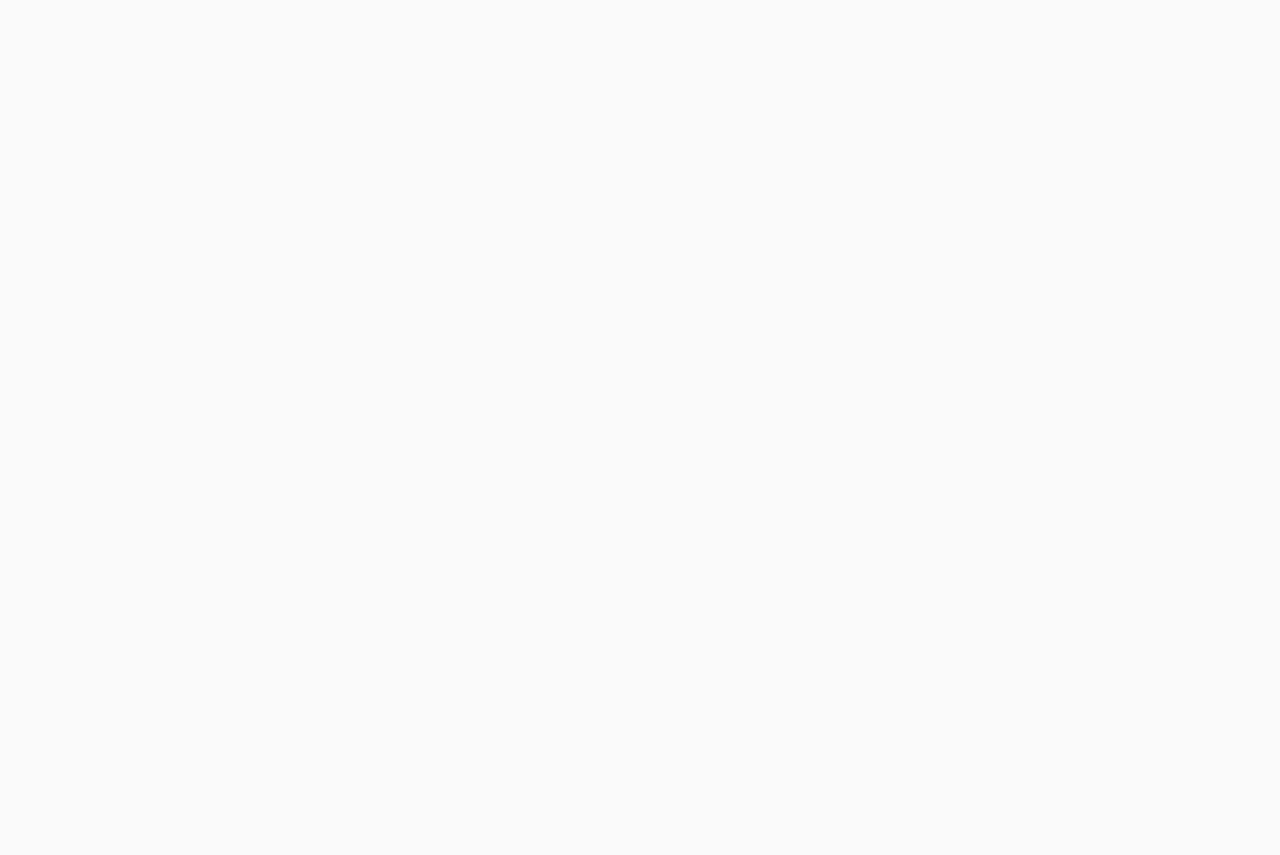
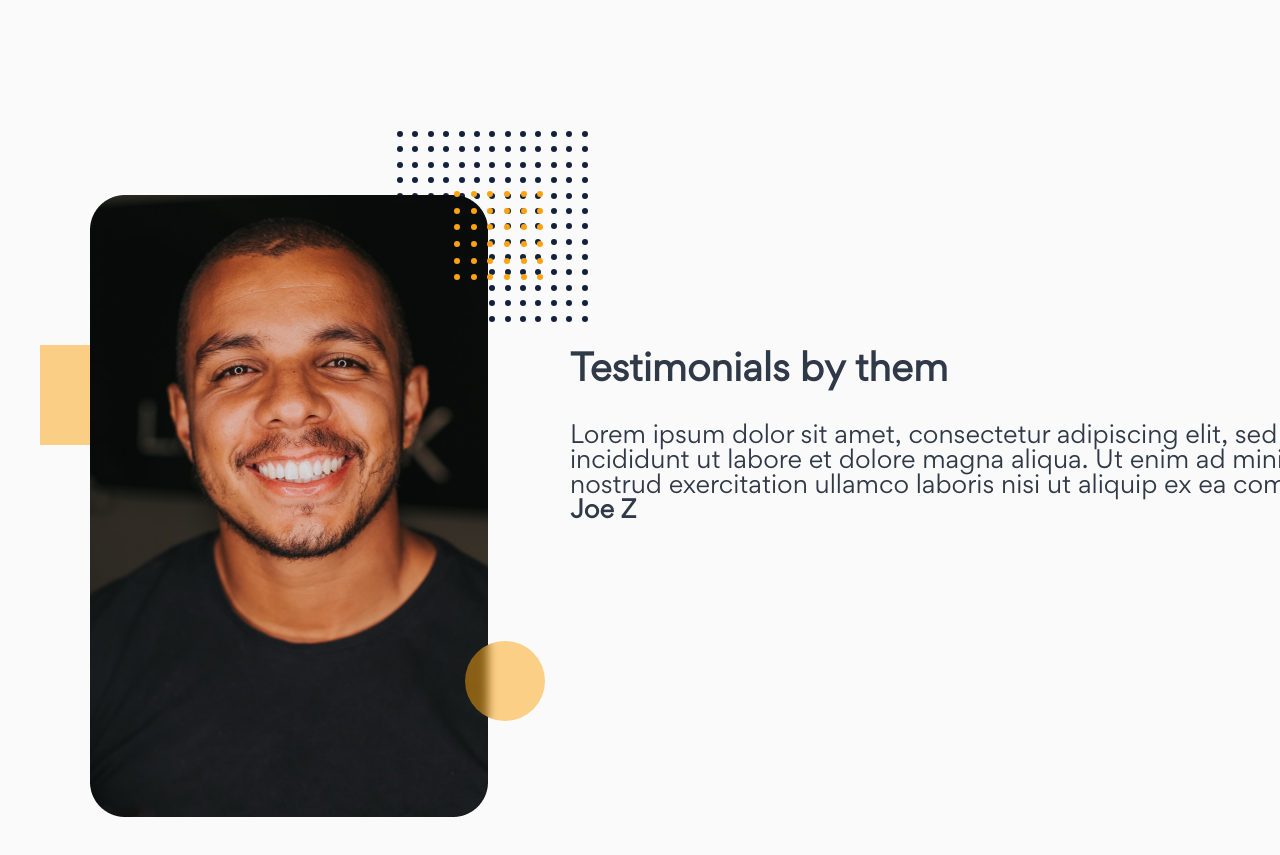
Before and after one commit to auto200/design-implementations, a Next.js app in the folder landing-page-agency/: page / in a window 1280 px wide. Shown: the part 3920-4775 px from the top of the page. Before the commit the page ends 3919 px from the top, so only its background shows below. Built offline with nearby package versions, Linux system fonts and the light colour scheme.

Commit message:
Add Testimontials

```diff
--- /dev/null
+++ b/landing-page-agency/components/Testimonials.tsx
@@ -0,0 +1,105 @@
+import styled from "styled-components";
+import Image from "next/image";
+import JoeZImg from "public/images/testimontials/joe_z.png";
+import SliderControls from "./shared/SliderControls";
+import DotGrid from "./shared/DotGrid";
+import BluredBackgroundCircle from "./shared/decorations/BluredBackgroundCircle";
+
+const Wrapper = styled.div`
+  margin-top: 250px;
+  display: flex;
+`;
+
+const Left = styled.div`
+  flex: 1;
+  & > div {
+    position: relative;
+  }
+`;
+
+const RectangleBehindImage = styled.div`
+  position: absolute;
+  top: 150px;
+  left: -50px;
+  width: 100px;
+  height: 100px;
+  background-color: ${({ theme }) => theme.colors.secondary + "80"};
+  z-index: -1;
+`;
+
+const DotGridBehindImage = styled(DotGrid)`
+  position: absolute;
+  top: -64px;
+  right: -27px;
+  z-index: -1;
+`;
+
+const DotGridInfrontImage = styled(DotGrid)`
+  position: absolute;
+  top: -4px;
+  right: 16px;
+`;
+
+const Circle = styled(BluredBackgroundCircle)`
+  position: absolute;
+  bottom: 100px;
+  right: 25px;
+`;
+
+const Right = styled.div`
+  display: flex;
+  flex-direction: column;
+  justify-content: center;
+  flex: 2;
+  padding-top: 140px;
+
+  p {
+    font-size: 24px;
+    margin-top: 15px;
+  }
+
+  p span {
+    font-weight: bold;
+  }
+
+  & > div {
+    height: 100%;
+    display: flex;
+    align-self: flex-end;
+    align-items: flex-end;
+  }
+`;
+
+const Testimonials: React.FC = () => {
+  return (
+    <Wrapper>
+      <Left>
+        <div>
+          <Image src={JoeZImg} />
+          <RectangleBehindImage />
+          <DotGridBehindImage />
+          <DotGridInfrontImage dotThemeColor="secondary" boxSize={100} />
+          <Circle />
+        </div>
+      </Left>
+      <Right>
+        <h2>Testimonials by them</h2>
+        <p>
+          Lorem ipsum dolor sit amet, consectetur adipiscing elit, sed do
+          eiusmod tempor incididunt ut labore et dolore magna aliqua. Ut enim ad
+          minim veniam, quis nostrud exercitation ullamco laboris nisi ut
+          aliquip ex ea commodo consequat. <span>-Joe Z</span>
+        </p>
+        <div>
+          <SliderControls
+            backDisabled={false}
+            onBackClick={() => {}}
+            onForwardClick={() => {}}
+          />
+        </div>
+      </Right>
+    </Wrapper>
+  );
+};
+
+export default Testimonials;
--- a/landing-page-agency/pages/index.tsx
+++ b/landing-page-agency/pages/index.tsx
@@ -5,6 +5,7 @@ import Client from "components/Client";
 import Services from "components/Services";
 import Process from "components/Process";
 import ProductPortfolio from "components/ProductPortfolio";
+import Testimonials from "components/Testimonials";
 
 export default function Home() {
   return (
@@ -16,6 +17,7 @@ export default function Home() {
       <Services />
       <Process />
       <ProductPortfolio />
+      <Testimonials />
     </>
   );
 }
```
Also changed, not shown: landing-page-agency/public/images/testimontials/joe_z.png (added).
